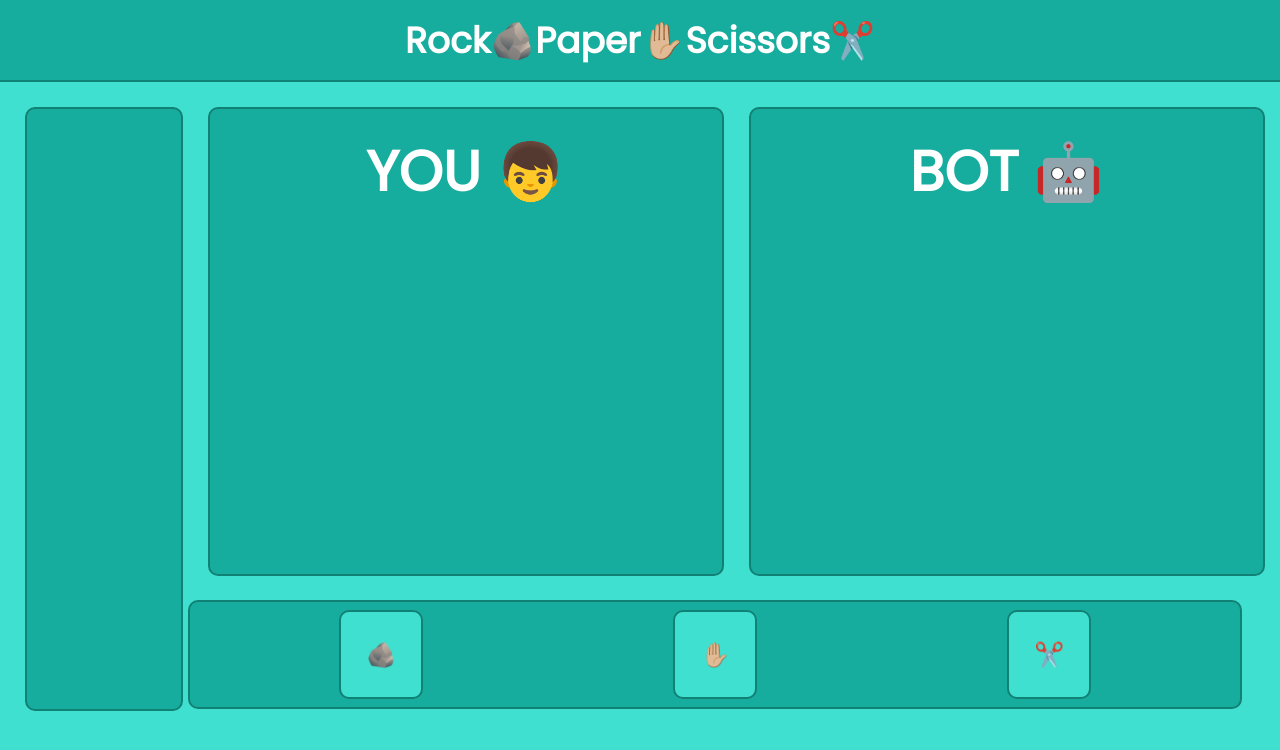
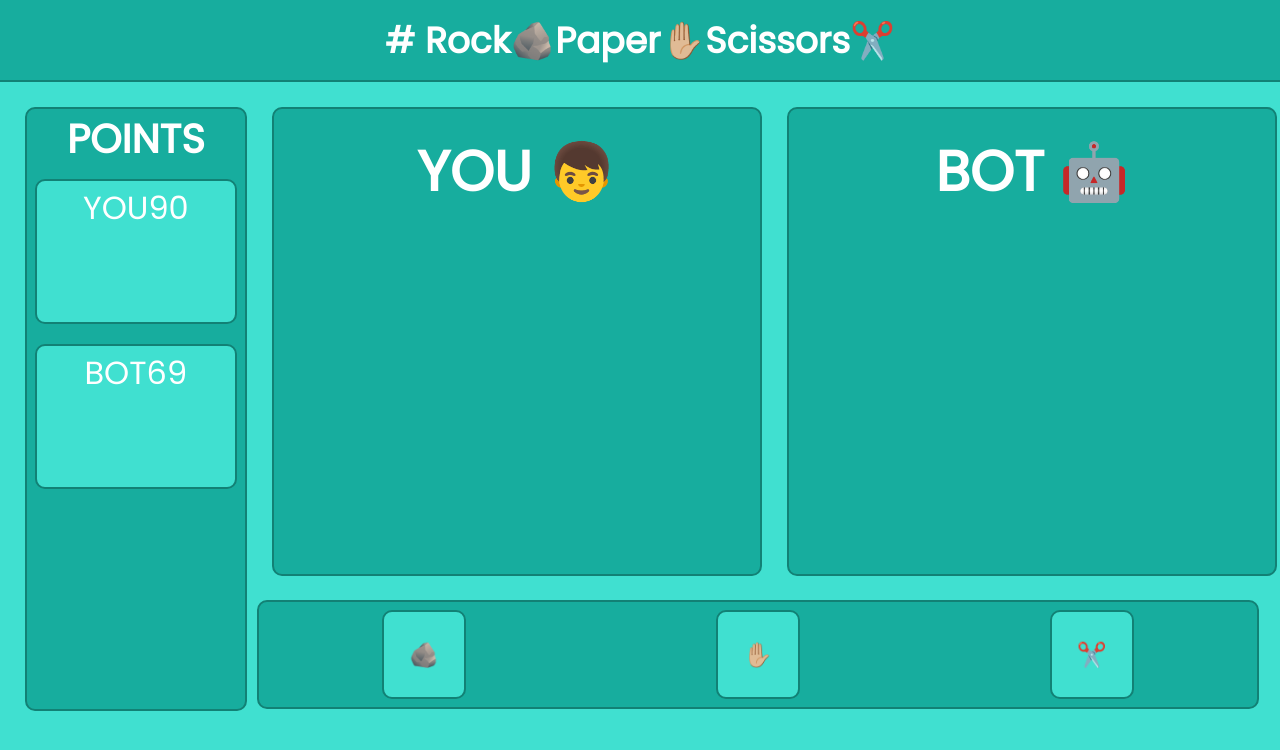
Before and after one commit to shahansshetty/RockPaperScissor, a plain HTML site: page index.html in a window 1280 px wide. Drawn offline with Linux system fonts and the light colour scheme.

Commit message:
lahgfdfoa;hsd

```diff
--- a/index.html
+++ b/index.html
@@ -8,20 +8,30 @@
   </head>
   <body>
     <nav>
-      <h1>Rock🪨Paper✋🏼Scissors✂️</h1>
+      <h1># Rock🪨Paper✋🏼Scissors✂️</h1>
     </nav>
     <div class="main">
-      <div class="sidenav sim"></div>
+      <div class="sidenav sim">
+        <h2 class="point">POINTS</h2>
+        <div class="points" style="font-size: 200%">
+          YOU
+          <p id="yp" style="display: block">90</p>
+        </div>
+        <div class="points" style="font-size: 200%">
+          BOT
+          <p id="bp">69</p>
+        </div>
+      </div>
 
       <div class="you sim">
         <h1>YOU 👦</h1>
-        <p id="youbox" style="font-size: xxx-large; display: inline"></p>
+        <p id="youbox" style="font-size: 500%; display: inline"></p>
         <p id="yourresult" style="font-size: xxx-large; display: inline"></p>
       </div>
 
       <div class="bot sim">
         <h1>BOT 🤖</h1>
-        <p id="botbox" style="font-size: xxx-large; display: inline"></p>
+        <p id="botbox" style="font-size: 500%; display: inline"></p>
         <p id="botresult" style="font-size: xxx-large; display: inline"></p>
         <p></p>
       </div>
--- a/javascirpt.js
+++ b/javascirpt.js
@@ -40,10 +40,13 @@ function play(u)
 
    if(randnum==u)
    {
-    document.getElementById('yourresult').innerHTML="TIE";
-    document.getElementById('botresult').innerHTML="TIE";
+    document.getElementById('yourresult').innerHTML="TIE !!";
+    document.getElementById('botresult').innerHTML="TIE !!";
    }
-   else if(u==0&&randnum==2||u==1&&randnum==2&&u==1)
+   else if(u==0&&randnum==2||u==1&&randnum==2|| randnum==0&&u==1)
+//     rock se
+//    paper rock
+//    se paper
    {
     document.getElementById('yourresult').innerHTML="YOU WIN !!";
     document.getElementById('botresult').innerHTML="BOT LOST !!";
--- a/style.css
+++ b/style.css
@@ -35,24 +35,44 @@ nav {
 }
 .sidenav {
   height: 600px;
-  width: 12vw;
+  width: 17vw;
+  display: flex;
+  flex-direction: column;
+  align-items: center;
+}
+.point {
+  font-size: 250%;
+  /* padding: 20px;
+  margin-left: 25px; */
+}
+
+.points {
+  padding: 3px;
+  margin: 10px;
+  height: 135px;
+  display: flex;
+  justify-content: center;
+  width: 15vw;
+  border: solid rgb(18, 129, 117) 2px;
+  border-radius: 10px;
+  background-color: turquoise;
 }
 .you {
-  width: 40vw;
+  width: 38vw;
   display: flex;
   flex-direction: column;
   align-items: center;
   /* justify-content: center; */
 }
 .bot {
-  width: 40vw;
+  width: 38vw;
   display: flex;
   flex-direction: column;
   align-items: center;
 }
 .options {
   height: 105px;
-  width: 82vw;
+  width: 78vw;
   position: absolute;
   display: flex;
   align-items: center;
@@ -60,7 +80,7 @@ nav {
   gap: 250px;
   margin-left: 25px;
   top: 600px;
-  right: 38px;
+  right: 21px;
 }
 #Rock,
 #scissor,
@@ -84,5 +104,5 @@ nav {
 #yourresult,
 #youbox,
 #botbox {
-  margin-top: 90px;
+  margin-top: 80px;
 }
```
